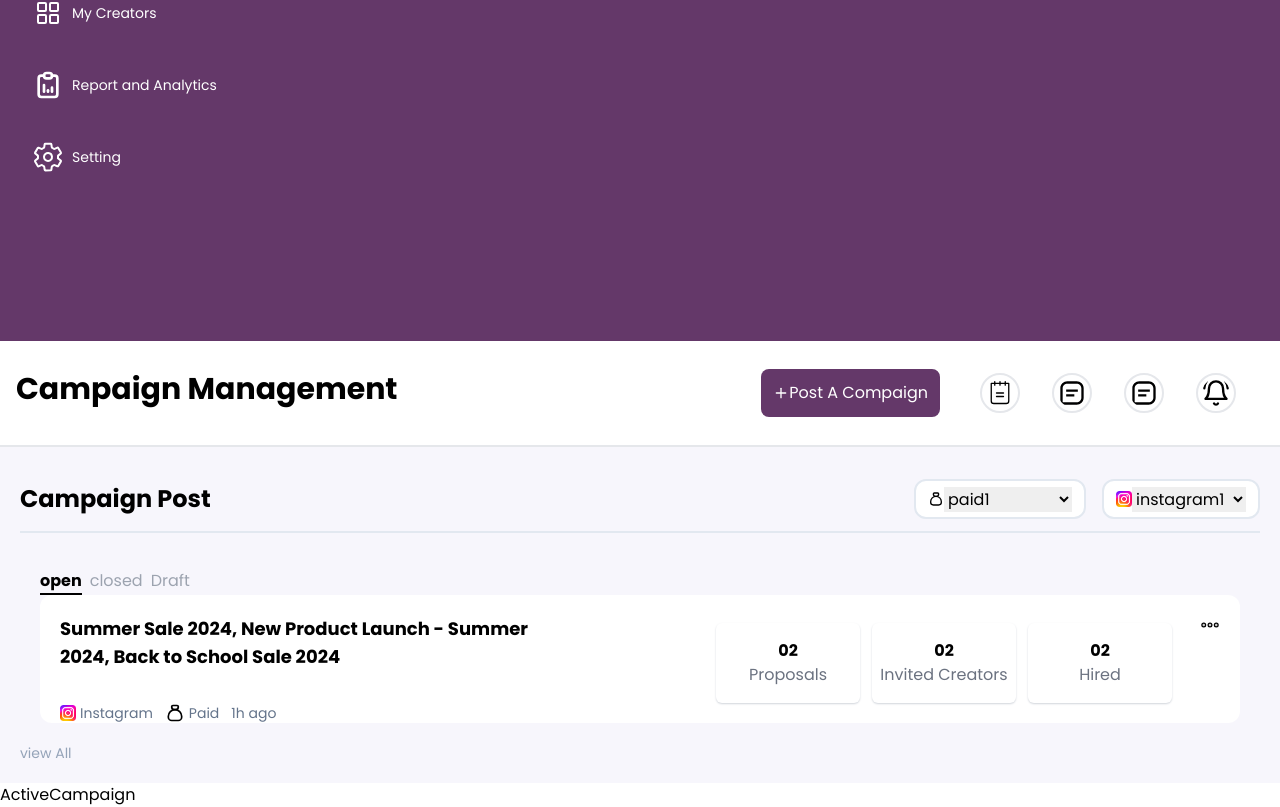
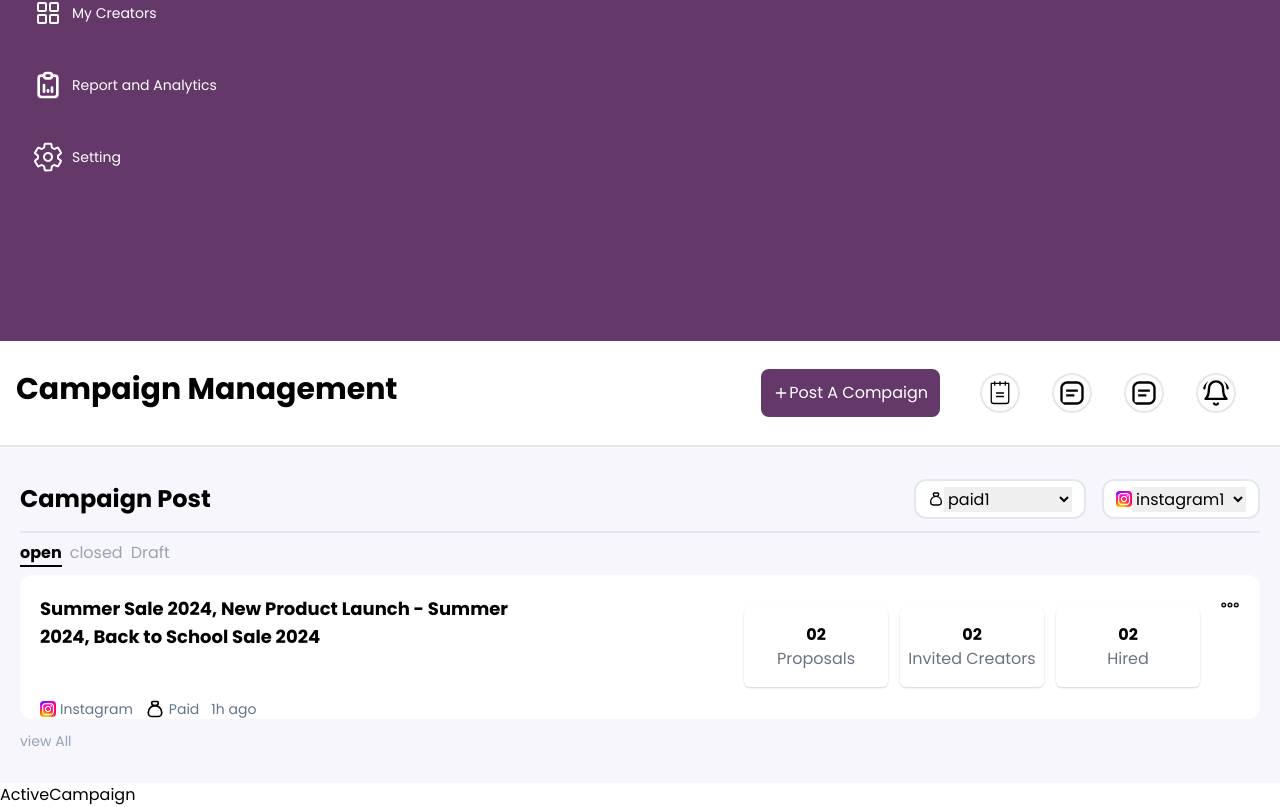
Before and after one commit to Ayala2004/CelebFarm, a React (Vite) app: page / in a window 1280 px wide. Shown: the part 459-1266 px from the top of the page. Built offline with nearby package versions, Linux system fonts and the light colour scheme.

Commit message:
Campaign Post finished

```diff
--- a/src/components/WhiteSlide.jsx
+++ b/src/components/WhiteSlide.jsx
@@ -4,36 +4,26 @@ import { PiDotsThreeOutlineDuotone } from "react-icons/pi";
 import instagram from "../assets/images/instagram.png";
 const WhiteSlide = ({ bodyText, postMiniCard }) => {
   return (
-    <section className="bg-[#f7f6fc] p-5">
-      <nav className="pt-4">
-        <ul className="flex gap-2 text-gray-400 ">
-          <li className="text-black border-b-2 border-black  font-medium">
-            <a className="font-semibold" href="#open">
-              open
-            </a>
-          </li>
-          <li className="hover:text-black hover:border-b-2 hover:border-black">
-            <a href="#closed">closed</a>
-          </li>
-          <li className="hover:text-black hover:border-b-2 hover:border-black">
-            <a href="#Draft">Draft</a>
-          </li>
-        </ul>
-      </nav>
-      <section className="bg-white rounded-xl  p-5 md:h-32 ">
-        <div className="flex justify-between">
-          <h5 className="text-wrap font-bold md:big-card-text sm:pr-0 max-w-[30rem] text-sm lg:text-lg">
-            {bodyText}
-          </h5>
+    <section className="bg-[#f7f6fc] mt-2">
+      <section className="bg-white rounded-xl h-auto  p-5 md:h-36 ">
+        <div className="flex flex-col md:flex-row justify-between">
+          <div className="flex justify-between">
+            <h5 className="text-wrap font-bold md:big-card-text sm:pr-0 max-w-[30rem] text-sm lg:text-lg">
+              {bodyText}
+            </h5>
+            <div className="mb-auto block md:hidden">
+              <PiDotsThreeOutlineDuotone size={20} className="justify-start" />
+            </div>
+          </div>
           <div className="flex gap-5">
             <div>
-              <div className="flex gap-3 flex-col sm:flex-row justify-end items-center pt-2">
+              <div className="flex gap-3 flex-col sm:flex-row justify-end items-center py-3">
                 {postMiniCard.map((card) => (
                   <PostCard key={card.title} {...card} />
                 ))}
               </div>
             </div>
-            <div className="mb-auto pl-2">
+            <div className="mb-auto hidden md:block">
               <PiDotsThreeOutlineDuotone size={20} className="justify-start" />
             </div>
           </div>
--- a/src/sections/CampaignPost.jsx
+++ b/src/sections/CampaignPost.jsx
@@ -5,7 +5,23 @@ const CampaignPost = () => {
   return (
     <section className="bg-[#f7f6fc] p-5">
       <Choice key={"Campaign Post"} title={"Campaign Post"} />
-      <div>
+      <div className="mt-2">
+        <nav className="">
+          <ul className="flex gap-2 text-gray-400 ">
+            <li className="text-black border-b-2 border-black  font-medium">
+              <a className="font-semibold" href="#open">
+                open
+              </a>
+            </li>
+            <li className="hover:text-black hover:border-b-2 hover:border-black">
+              <a href="#closed">closed</a>
+            </li>
+            <li className="hover:text-black hover:border-b-2 hover:border-black">
+              <a href="#Draft">Draft</a>
+            </li>
+          </ul>
+        </nav>
+        <div className="">
           <WhiteSlide
             bodyText={
               "Summer Sale 2024, New Product Launch - Summer 2024, Back to School Sale 2024"
@@ -13,7 +29,8 @@ const CampaignPost = () => {
             postMiniCard={postMiniCardsFirst}
           />
         </div>
-      <footer className="text-sm text-slate-400">
+      </div>
+      <footer className="text-sm text-slate-400 py-3">
         <a href="">view All</a>
       </footer>
     </section>
```
Lines whose indentation alone changed are shown as unchanged.
